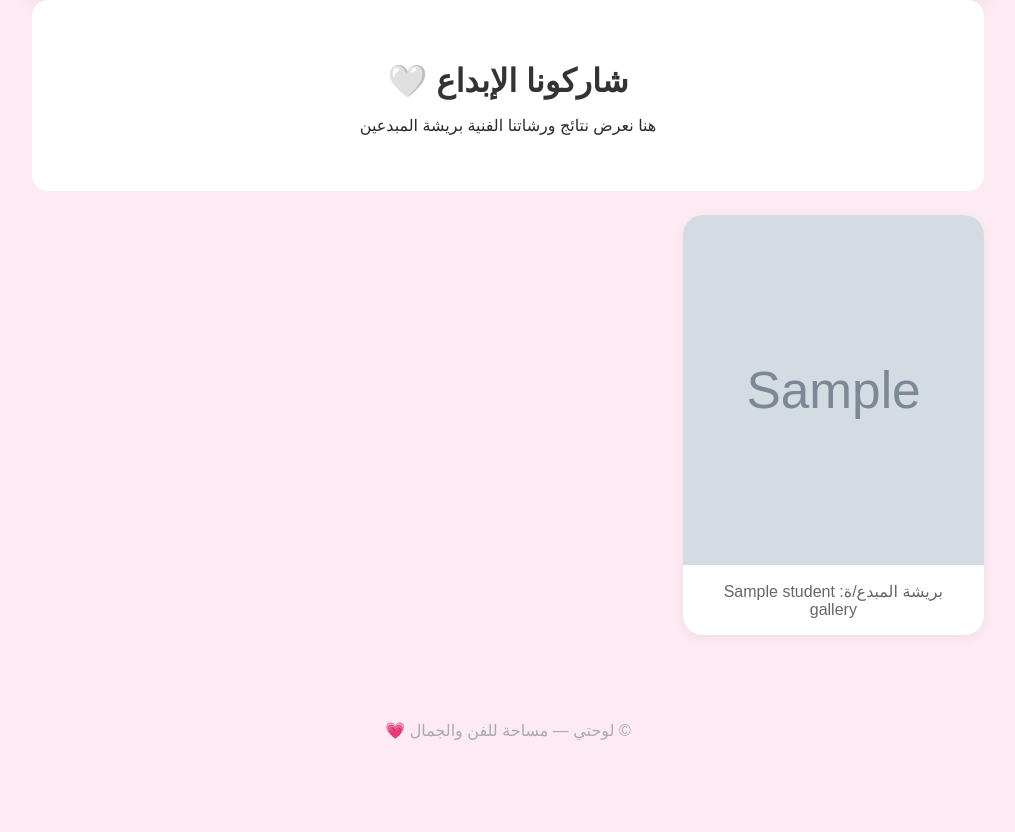
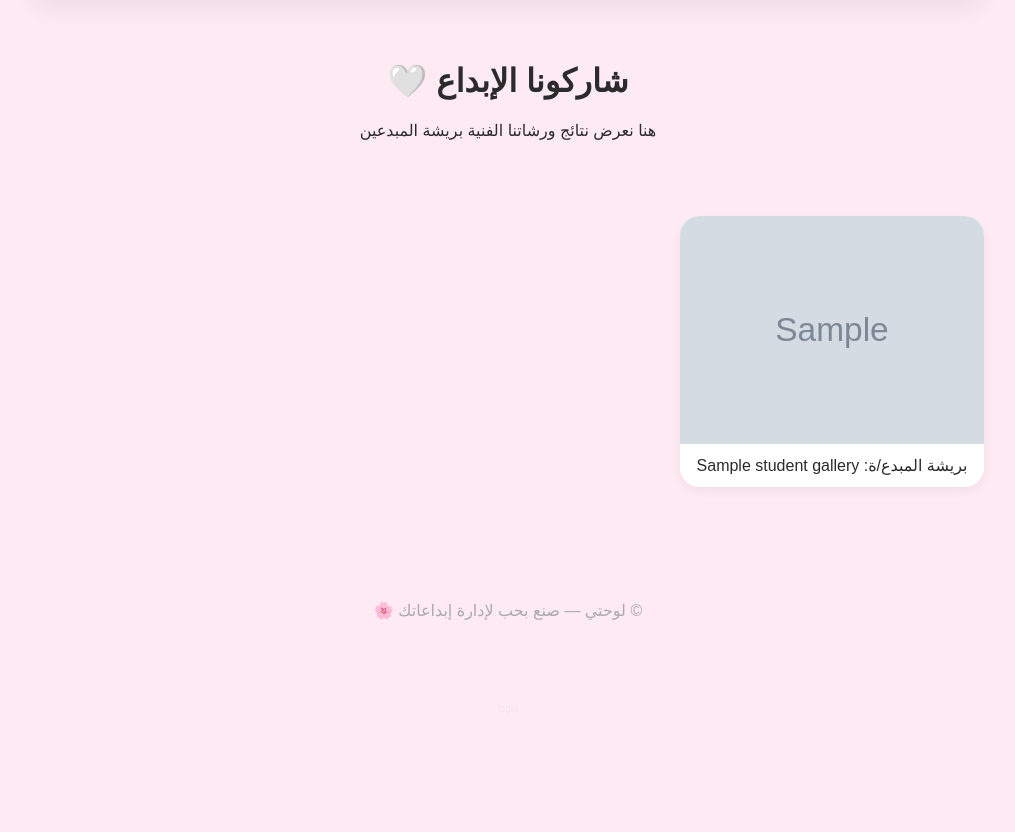
Before and after one commit to shamalem/law7aty, a Flask app: page /gallery in a window 1280 px wide. Shown: the part 101-933 px from the top of the page, without its empty margins (132-1147 px from the left). After the commit the page ends 721 px from the top, so only its background shows below. Run offline with Flask 3, Linux system fonts and the light colour scheme; grey boxes marked "Sample" are stand-in pictures; a database or web service that is not in the repository returns one stand-in record (values such as "Sample title"); some libraries are stand-ins or nearby versions.

Commit message:
Update gallery.html

```diff
--- a/templates/gallery.html
+++ b/templates/gallery.html
@@ -6,34 +6,24 @@
   <title>لوحتي — إبداعات الطلاب</title>
   <link rel="stylesheet" href="{{ url_for('static', filename='styles.css') }}">
   <style>
-    /* تنسيقات خاصة بالمعرض */
-    .gallery-header {
-      text-align: center;
-      padding: 40px 20px;
-      background-color: #fff;
-      border-radius: 16px;
-      margin-bottom: 24px;
-    }
-
-    .gallery-header h1 {
-      font-size: 2rem;
-      color: #333;
-      margin-bottom: 8px;
-    }
-
-    .art-grid {
-      display: grid;
-      grid-template-columns: repeat(auto-fill, minmax(300px, 1fr));
-      gap: 24px;
-      margin-top: 20px;
+    /* نظام الأعمدة المرن لعدم قص الصور */
+    .art-masonry {
+      column-width: 300px;
+      column-gap: 20px;
+      padding: 20px 0;
     }
 
     .art-card {
+      break-inside: avoid; /* يمنع انقسام الكرت بين عمودين */
+      margin-bottom: 20px;
       background: white;
       border-radius: 20px;
       overflow: hidden;
       box-shadow: 0 4px 12px rgba(0,0,0,0.05);
       transition: transform 0.3s ease;
+      cursor: pointer;
+      display: inline-block;
+      width: 100%;
     }
 
     .art-card:hover {
@@ -42,28 +32,66 @@
 
     .art-card img {
       width: 100%;
-      height: 350px;
-      object-fit: cover;
+      height: auto; /* الحفاظ على أبعاد الصورة الأصلية */
       display: block;
     }
 
     .art-footer {
-      padding: 16px;
+      padding: 12px;
       text-align: center;
-      border-top: 1px solid #f9f9f9;
+      background: #fff;
     }
 
-    .student-name {
-      color: #666;
-      font-weight: 500;
-      font-size: 1rem;
+    /* تنسيقات البانل (Lightbox) */
+    #lightbox {
+      display: none;
+      position: fixed;
+      z-index: 1000;
+      top: 0; left: 0;
+      width: 100%; height: 100%;
+      background: rgba(0, 0, 0, 0.9);
+      align-items: center;
+      justify-content: center;
     }
 
-    .no-data {
-      text-align: center;
-      padding: 100px 20px;
-      color: #999;
-      font-size: 1.2rem;
+    .lightbox-content {
+      max-width: 90%;
+      max-height: 80%;
+      box-shadow: 0 0 20px rgba(255,255,255,0.1);
+    }
+
+    #lightbox-img {
+      max-width: 100%;
+      max-height: 85vh;
+      border-radius: 8px;
+    }
+
+    .close-btn {
+      position: absolute;
+      top: 20px; right: 30px;
+      color: white; font-size: 40px; cursor: pointer;
+    }
+
+    .nav-btn {
+      position: absolute;
+      top: 50%;
+      transform: translateY(-50%);
+      color: white;
+      font-size: 50px;
+      background: none; border: none; cursor: pointer;
+      padding: 20px;
+      transition: color 0.3s;
+    }
+
+    .nav-btn:hover { color: #ffb6c1; }
+    .prev { left: 10px; }
+    .next { right: 10px; }
+
+    #lightbox-caption {
+      position: absolute;
+      bottom: 20px;
+      color: white;
+      font-size: 1.1rem;
     }
   </style>
 </head>
@@ -85,17 +113,16 @@
       </div>
     </div>
 
-    <div class="gallery-header">
+    <div class="gallery-header" style="text-align: center; padding: 40px;">
       <h1>شاركونا الإبداع 🤍</h1>
       <p>هنا نعرض نتائج ورشاتنا الفنية بريشة المبدعين</p>
     </div>
 
     {% if images|length > 0 %}
-      <div class="art-grid">
+      <div class="art-masonry">
         {% for img in images %}
-          <div class="art-card">
+          <div class="art-card" onclick="openLightbox('{{ img.image_url }}', '{{ img.student_name }}', {{ loop.index0 }})">
             <img src="{{ img.image_url }}" alt="إبداع طالب">
-
             {% if img.student_name %}
               <div class="art-footer">
                 <span class="student-name">بريشة المبدع/ة: {{ img.student_name }}</span>
@@ -105,16 +132,61 @@
         {% endfor %}
       </div>
     {% else %}
-      <div class="no-data">
-        لا توجد لوحات في المعرض حالياً.. ترقبوا قريباً! ✨
-      </div>
+      <div class="no-data">لا توجد لوحات حالياً.. ترقبوا قريباً! ✨</div>
     {% endif %}
 
-    <div class="footer-mini" style="margin-top: 50px; text-align: center; padding: 20px; color: #aaa;">
-      <p>© لوحتي — مساحة للفن والجمال 💗</p>
+    <div id="lightbox">
+      <span class="close-btn" onclick="closeLightbox()">&times;</span>
+      <button class="nav-btn prev" onclick="changeImage(-1)">&#10094;</button>
+      <img id="lightbox-img" src="" alt="">
+      <button class="nav-btn next" onclick="changeImage(1)">&#10095;</button>
+      <div id="lightbox-caption"></div>
     </div>
 
+    <div class="footer-mini" style="margin-top: 50px; text-align: center; padding: 20px; color: #aaa;">
+        © لوحتي — صنع بحب لإدارة إبداعاتك 🌸
+        <a href="{{ url_for('admin_login') }}"
+           style="text-decoration: none; color: inherit; opacity: 0.08; position: absolute; bottom: -15px; left: 50%; transform: translateX(-50%); font-size: 10px;">login</a>
+    </div>
   </div>
+
+  <script>
+    // قائمة الصور للتنقل
+    const imagesList = [
+      {% for img in images %}
+      { url: '{{ img.image_url }}', name: '{{ img.student_name }}' }{% if not loop.last %},{% endif %}
+      {% endfor %}
+    ];
+
+    let currentIndex = 0;
+
+    function openLightbox(url, name, index) {
+      currentIndex = index;
+      document.getElementById('lightbox-img').src = url;
+      document.getElementById('lightbox-caption').innerText = name ? "بريشة المبدع/ة: " + name : "";
+      document.getElementById('lightbox').style.display = 'flex';
+    }
+
+    function closeLightbox() {
+      document.getElementById('lightbox').style.display = 'none';
+    }
+
+    function changeImage(step) {
+      currentIndex += step;
+      if (currentIndex >= imagesList.length) currentIndex = 0;
+      if (currentIndex < 0) currentIndex = imagesList.length - 1;
+
+      const newImg = imagesList[currentIndex];
+      document.getElementById('lightbox-img').src = newImg.url;
+      document.getElementById('lightbox-caption').innerText = newImg.name ? "بريشة المبدع/ة: " + newImg.name : "";
+    }
+
+    // إغلاق عند الضغط خارج الصورة
+    window.onclick = function(event) {
+      const lb = document.getElementById('lightbox');
+      if (event.target == lb) closeLightbox();
+    }
+  </script>
 
 </body>
 </html>
```
